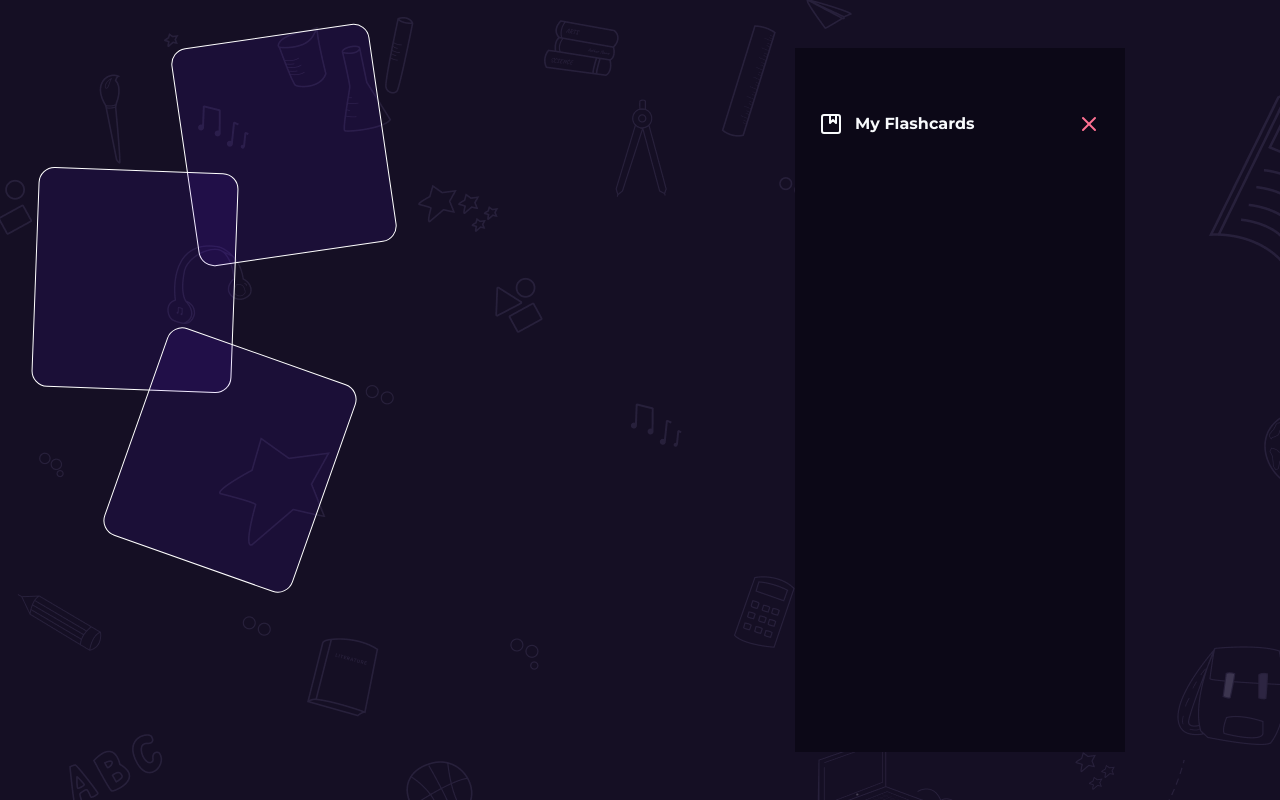
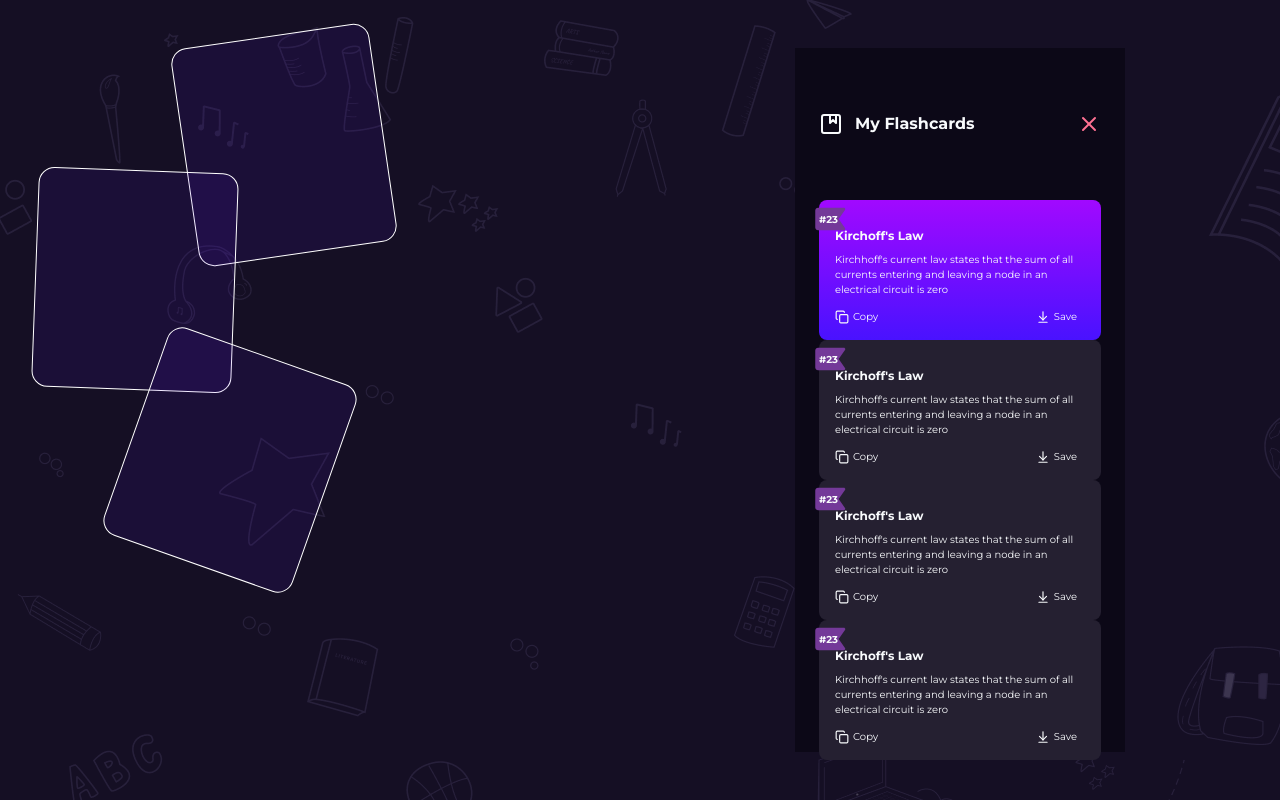
Before and after one commit to NengakDakup/sage-app, a Next.js app: page /auth/login in a window 1280 px wide. Built offline with nearby package versions, Linux system fonts and the light colour scheme.

Commit message:
Trying to fix font Awesome bug

```diff
--- a/components/DashboardFlashcards.js
+++ b/components/DashboardFlashcards.js
@@ -8,7 +8,7 @@ import { faBookmark } from "@fortawesome/free-solid-svg-icons";
 export const DashboardFlashcards = ({gradient}) => {
   return (
         <div className={`${gradient? "bg-gradient-to-b from-[#A109FF] to-[#4912FF]":"bg-[#252031]"} flex flex-col  p-4 rounded-lg relative`}>
-            <div className=''>
+            <div className='w-max h-max'>
                 <FontAwesomeIcon icon={faBookmark} className='rotate-[-90deg] absolute left-0  top-1 text-[#743999] text-3xl'/>
                 <p className='text-[10px] font-bold absolute left-0 top-3'>#23</p>
             </div>
--- a/components/MobileFlashcardList.js
+++ b/components/MobileFlashcardList.js
@@ -1,16 +1,22 @@
 import React from 'react'
 import { X, Album } from 'lucide-react';
+import { DashboardFlashcards } from './DashboardFlashcards';
 
 const MobileFlashcardList = () => {
   return (
-    <div className='bg-blue-darkest w-[330px] h-full'>
-      <div className='flex justify-between items-center py-16 px-6'>
+    <div className='bg-blue-darkest w-[330px] h-full  px-6'>
+      <div className='flex justify-between items-center py-16'>
         <div className='flex gap-3'>
             <Album />
             <p className='font-bold'>My Flashcards</p>
         </div>
         <X className='text-[#FF7193]'/>
       </div>
+
+      <DashboardFlashcards gradient={true}/>
+      <DashboardFlashcards />
+      <DashboardFlashcards />
+      <DashboardFlashcards />
     </div>
   )
 }
```
